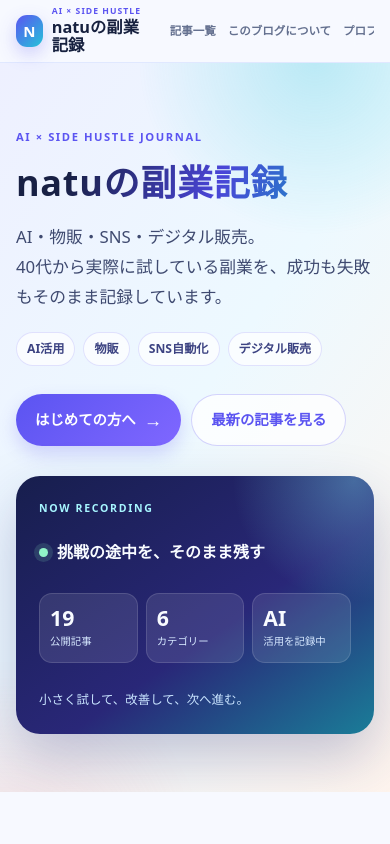
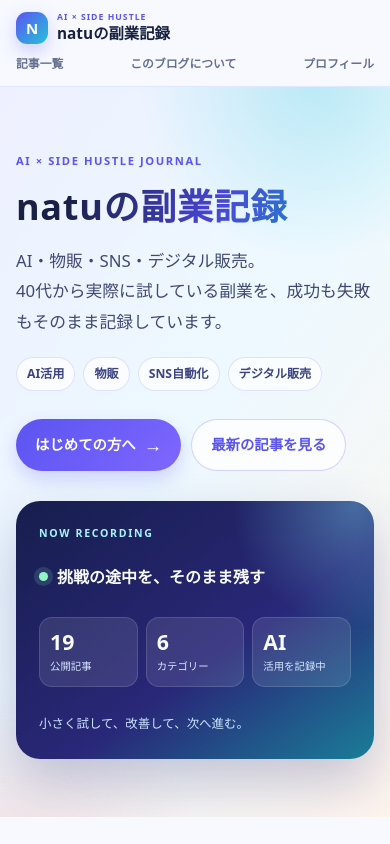
Before and after one commit to fukugyoai43-blip/natu-sidehustle-blog, a Next.js app: page / in a window 390 px wide. Shown: the top 844 px of the page. Built offline with nearby package versions, Linux system fonts and the light colour scheme; no server answers.

Commit message:
Refine mobile header layout

```diff
--- a/app/layout.tsx
+++ b/app/layout.tsx
@@ -1,5 +1,6 @@
 import type { Metadata } from "next";
 import "./globals.css";
+import "./mobile-header.css";
 import { SiteHeader } from "@/components/site-header";
 import { SiteFooter } from "@/components/site-footer";
 import { siteConfig } from "@/site.config";
--- /dev/null
+++ b/app/mobile-header.css
@@ -0,0 +1,23 @@
+@media (max-width: 480px) {
+  .nav {
+    align-items: flex-start;
+    flex-wrap: wrap;
+    padding: 12px 0;
+    gap: 9px;
+  }
+
+  .nav nav {
+    width: 100%;
+    justify-content: space-between;
+    gap: 0;
+    overflow: visible;
+  }
+
+  .nav nav a {
+    font-size: 0.74rem;
+  }
+
+  .brand {
+    font-size: 0.96rem;
+  }
+}
```
